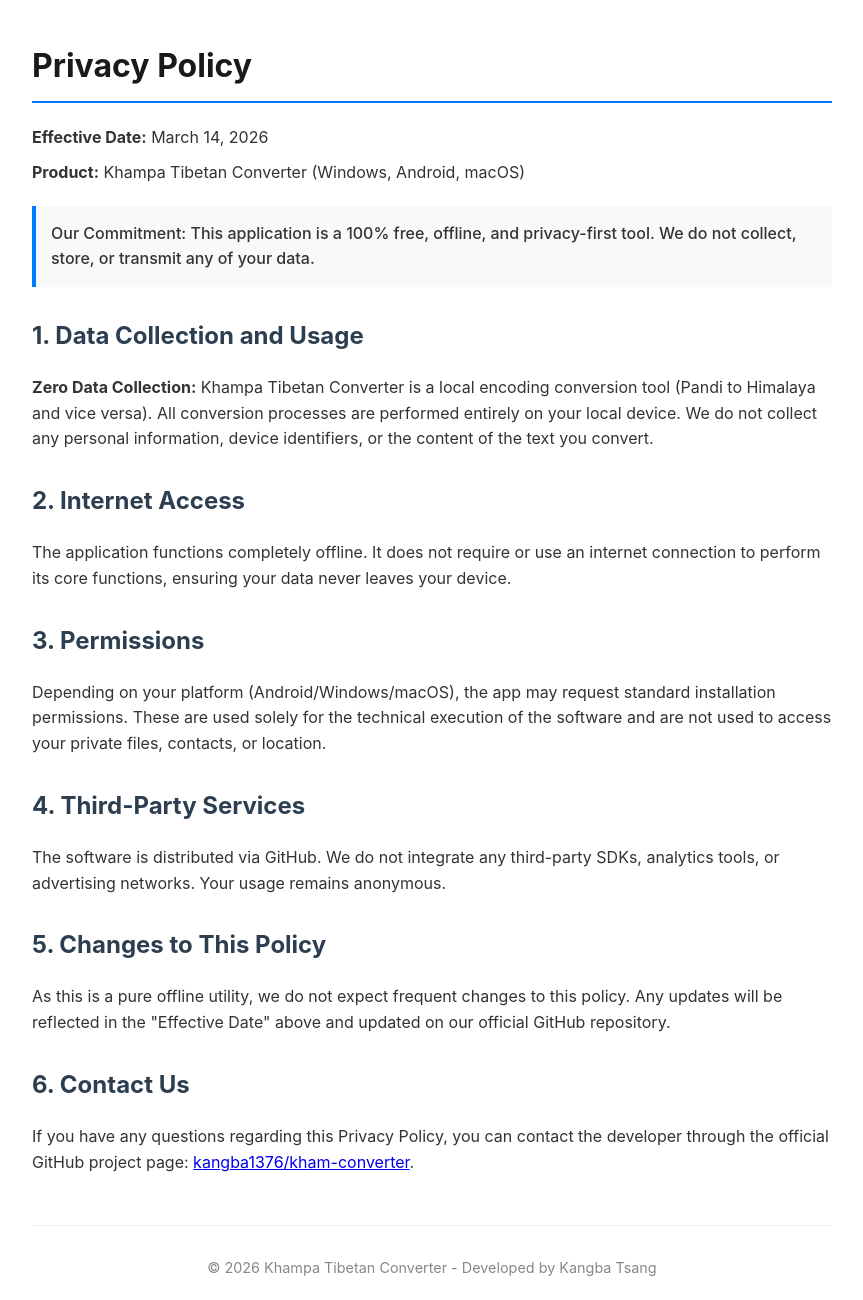
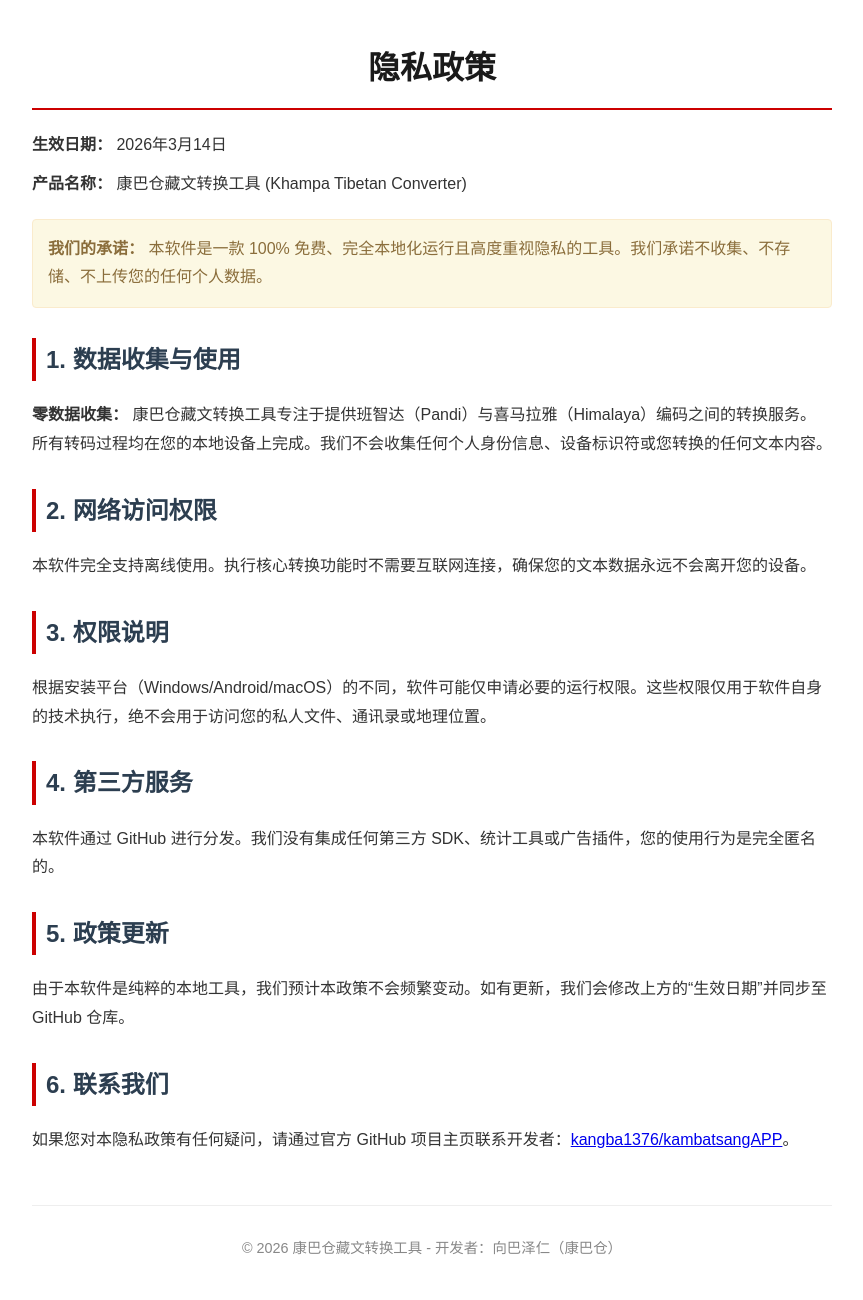
Before and after one commit to kangba1376/kambatsangAPP, a plain HTML site: page index.html in a window 1280 px wide. Shown: the whole page, without its empty margins (208-1071 px from the left). Drawn offline with Linux system fonts and the light colour scheme.

Commit message:
Update index.html

```diff
--- a/index.html
+++ b/index.html
@@ -1,48 +1,48 @@
 <!DOCTYPE html>
-<html lang="en">
+<html lang="zh-CN">
 <head>
     <meta charset="UTF-8">
     <meta name="viewport" content="width=device-width, initial-scale=1.0">
-    <title>Privacy Policy - Khampa Tibetan Converter</title>
+    <title>隐私政策 - 康巴仓藏文转换工具</title>
     <style>
-        body { font-family: -apple-system, BlinkMacSystemFont, "Segoe UI", Roboto, Helvetica, Arial, sans-serif; line-height: 1.6; color: #333; max-width: 800px; margin: 40px auto; padding: 0 20px; }
-        h1 { color: #1a1a1a; border-bottom: 2px solid #007aff; padding-bottom: 10px; }
-        h2 { color: #2c3e50; margin-top: 30px; }
+        body { font-family: "PingFang SC", "Microsoft YaHei", sans-serif; line-height: 1.8; color: #333; max-width: 800px; margin: 40px auto; padding: 0 20px; background-color: #fff; }
+        h1 { color: #1a1a1a; border-bottom: 2px solid #CC0000; padding-bottom: 10px; text-align: center; }
+        h2 { color: #2c3e50; margin-top: 30px; border-left: 4px solid #CC0000; padding-left: 10px; }
         p { margin: 10px 0; }
-        .highlight { background-color: #f8f9fa; border-left: 4px solid #007aff; padding: 15px; margin: 20px 0; font-weight: 500; }
+        .highlight { background-color: #fcf8e3; border: 1px solid #faebcc; padding: 15px; margin: 20px 0; border-radius: 4px; color: #8a6d3b; }
         footer { margin-top: 50px; font-size: 0.9em; color: #888; text-align: center; border-top: 1px solid #eee; padding-top: 20px; }
     </style>
 </head>
 <body>
 
-    <h1>Privacy Policy</h1>
-    <p><strong>Effective Date:</strong> March 14, 2026</p>
-    <p><strong>Product:</strong> Khampa Tibetan Converter (Windows, Android, macOS)</p>
+    <h1>隐私政策</h1>
+    <p><strong>生效日期：</strong> 2026年3月14日</p>
+    <p><strong>产品名称：</strong> 康巴仓藏文转换工具 (Khampa Tibetan Converter)</p>
 
     <div class="highlight">
-        Our Commitment: This application is a 100% free, offline, and privacy-first tool. We do not collect, store, or transmit any of your data.
+        <strong>我们的承诺：</strong> 本软件是一款 100% 免费、完全本地化运行且高度重视隐私的工具。我们承诺不收集、不存储、不上传您的任何个人数据。
     </div>
 
-    <h2>1. Data Collection and Usage</h2>
-    <p><strong>Zero Data Collection:</strong> Khampa Tibetan Converter is a local encoding conversion tool (Pandi to Himalaya and vice versa). All conversion processes are performed entirely on your local device. We do not collect any personal information, device identifiers, or the content of the text you convert.</p>
+    <h2>1. 数据收集与使用</h2>
+    <p><strong>零数据收集：</strong> 康巴仓藏文转换工具专注于提供班智达（Pandi）与喜马拉雅（Himalaya）编码之间的转换服务。所有转码过程均在您的本地设备上完成。我们不会收集任何个人身份信息、设备标识符或您转换的任何文本内容。</p>
 
-    <h2>2. Internet Access</h2>
-    <p>The application functions completely offline. It does not require or use an internet connection to perform its core functions, ensuring your data never leaves your device.</p>
+    <h2>2. 网络访问权限</h2>
+    <p>本软件完全支持离线使用。执行核心转换功能时不需要互联网连接，确保您的文本数据永远不会离开您的设备。</p>
 
-    <h2>3. Permissions</h2>
-    <p>Depending on your platform (Android/Windows/macOS), the app may request standard installation permissions. These are used solely for the technical execution of the software and are not used to access your private files, contacts, or location.</p>
+    <h2>3. 权限说明</h2>
+    <p>根据安装平台（Windows/Android/macOS）的不同，软件可能仅申请必要的运行权限。这些权限仅用于软件自身的技术执行，绝不会用于访问您的私人文件、通讯录或地理位置。</p>
 
-    <h2>4. Third-Party Services</h2>
-    <p>The software is distributed via GitHub. We do not integrate any third-party SDKs, analytics tools, or advertising networks. Your usage remains anonymous.</p>
+    <h2>4. 第三方服务</h2>
+    <p>本软件通过 GitHub 进行分发。我们没有集成任何第三方 SDK、统计工具或广告插件，您的使用行为是完全匿名的。</p>
 
-    <h2>5. Changes to This Policy</h2>
-    <p>As this is a pure offline utility, we do not expect frequent changes to this policy. Any updates will be reflected in the "Effective Date" above and updated on our official GitHub repository.</p>
+    <h2>5. 政策更新</h2>
+    <p>由于本软件是纯粹的本地工具，我们预计本政策不会频繁变动。如有更新，我们会修改上方的“生效日期”并同步至 GitHub 仓库。</p>
 
-    <h2>6. Contact Us</h2>
-    <p>If you have any questions regarding this Privacy Policy, you can contact the developer through the official GitHub project page: <a href="https://github.com/kangba1376/kham-converter" target="_blank">kangba1376/kham-converter</a>.</p>
+    <h2>6. 联系我们</h2>
+    <p>如果您对本隐私政策有任何疑问，请通过官方 GitHub 项目主页联系开发者：<a href="https://github.com/kangba1376/kambatsangAPP" target="_blank">kangba1376/kambatsangAPP</a>。</p>
 
     <footer>
-        <p>© 2026 Khampa Tibetan Converter - Developed by Kangba Tsang</p>
+        <p>© 2026 康巴仓藏文转换工具 - 开发者：向巴泽仁（康巴仓）</p>
     </footer>
 
 </body>
```
